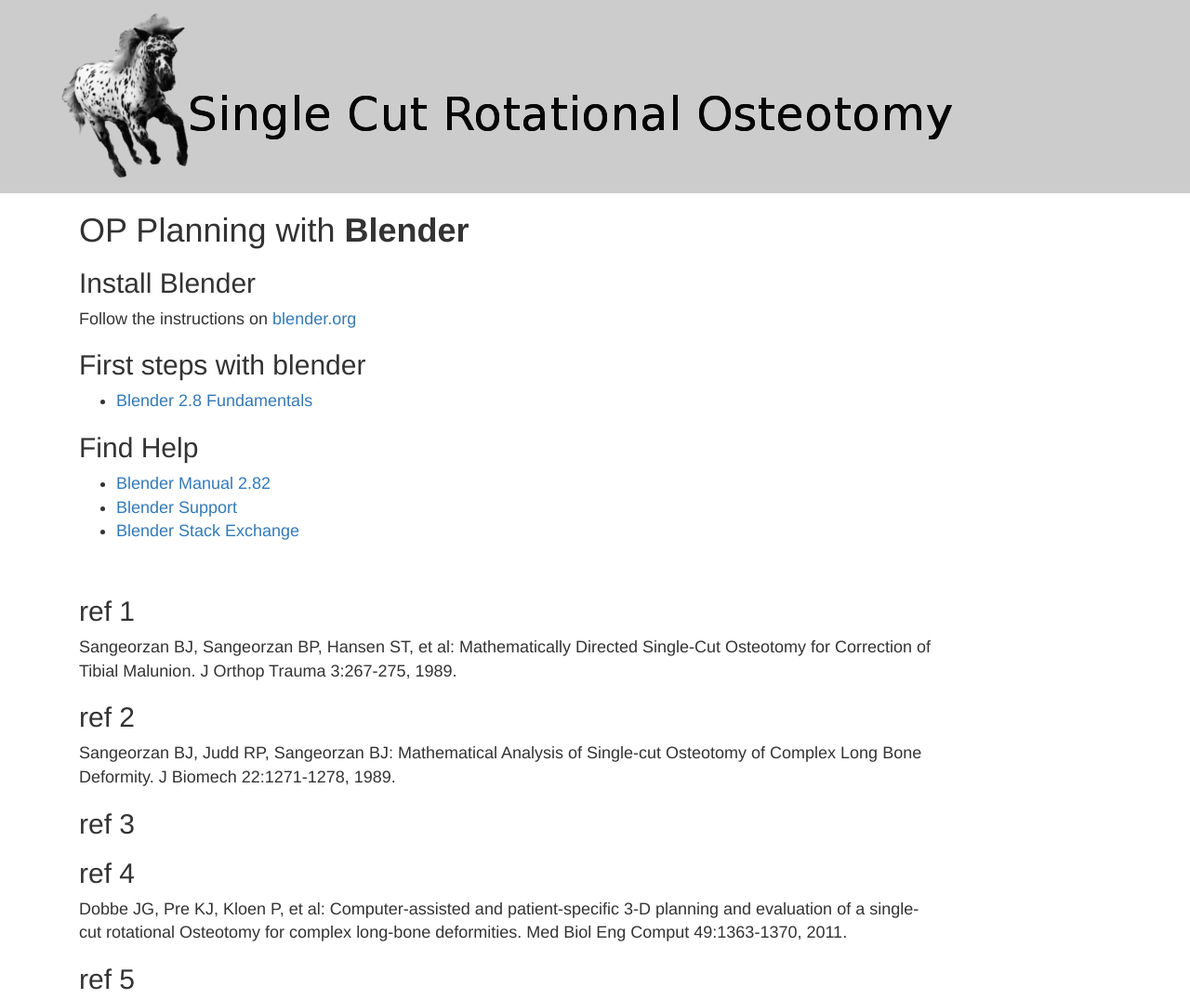
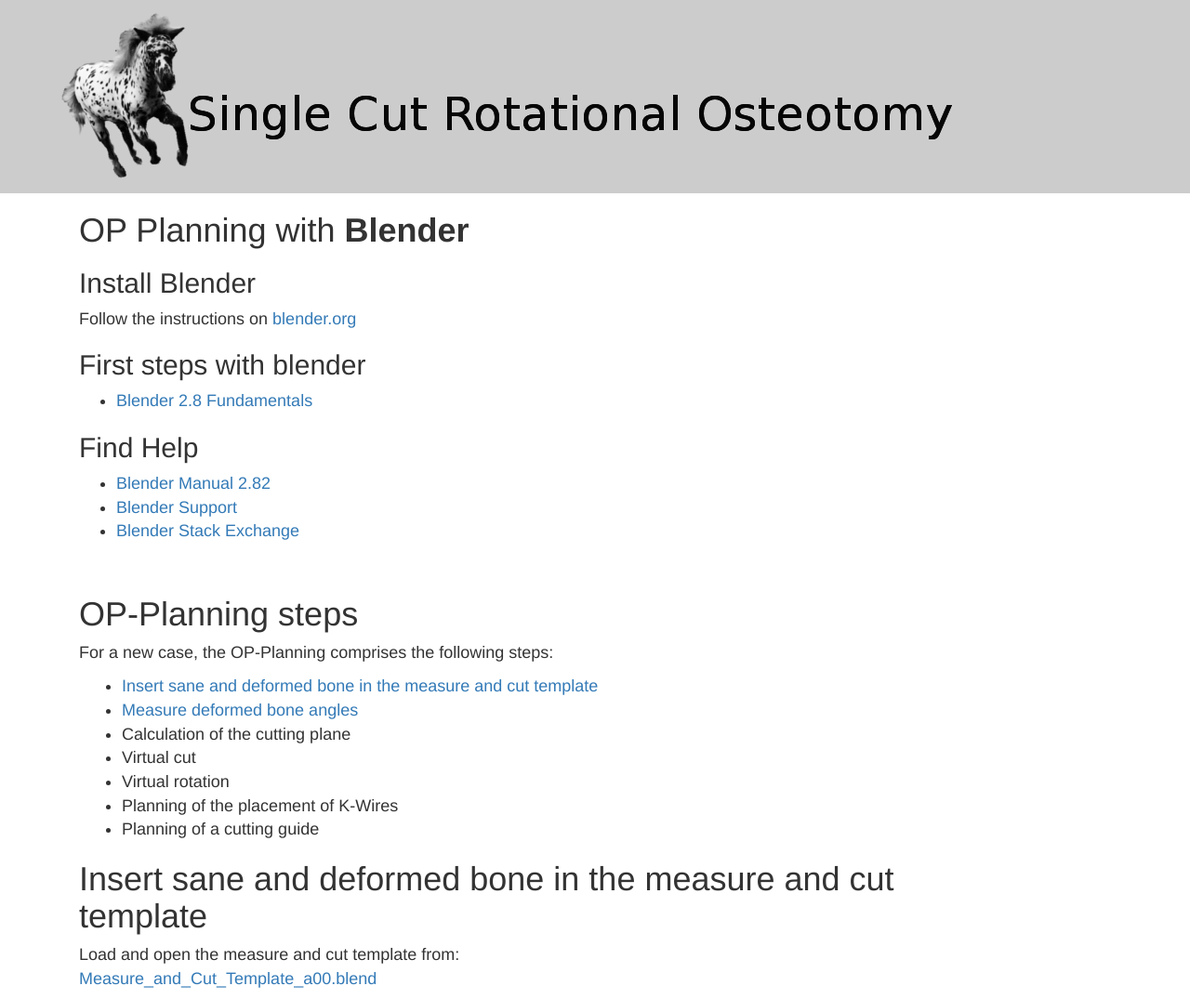
Before and after one commit to butayama/osteotomy_docker, a Flask app: template app/templates/measure.html in a window 1280 px wide. Shown: the top 1075 px of the page at 93% size. Run offline with Flask 2, Linux system fonts and the light colour scheme; the template is opened without the code that fills it, so the values that code supplies are empty; some libraries are stand-ins or nearby versions.

Commit message:
convert measure.md into measure.html edit measure.html

```diff
--- a/app/templates/measure.html
+++ b/app/templates/measure.html
@@ -6,15 +6,6 @@
     <div class="hero">
 <h1>OP Planning with <strong>Blender</strong></h1>
 
-{#<ul>
-<li><a href="#OP-Planning steps">OP-Planning steps</a></li>
-<li><a href="#Sign definitions">Sign definitions</a></li>
-<li><a href="#Measure the input angles">Measure the input angles</a></li>
-<li><a href="#References">References</a></li>
-</ul>#}
-
-{#<h1>Getting Started</h1>
-<p>Virtual cut according to a Tibia malunion example from <a href="#ref-1">Sangeorzan (Trauma) 1989</a> and <a href="#ref-2">Sangeorzan (Biomech) 1989</a>  </p>#}
 <h2>Install Blender</h2>
 <p>Follow the instructions on <a href="https://www.blender.org/download/">blender.org</a>  </p>
 <h2>First steps with blender</h2>
@@ -28,58 +19,107 @@
 <li><a href="https://blender.stackexchange.com/">Blender Stack Exchange</a>  </li>
 </ul>
 <br>
-{#<br>
-<a id="OP-Planning steps">OP-Planning steps</a>
-<p>For a new case, the OP-Planning comprises the following steps:<br>
-<em> <a href="#Insert-sane-and-deformed-bone-in-the-measure-and-cut-template">Insert sane and deformed bone in the measure and cut template</a><br>
-</em> <a href="#Measure-deformed-bone-angles">Measure deformed bone angles</a><br>
-<em> <a href="#Calculation-of-the-cutting-plane">Calculation of the cutting plane</a><br>
-</em> <a href="#Cut">Virtual cut</a><br>
-<em> <a href="#Rotation">Virtual rotation</a><br>
-</em> <a href="#Kirschner-Wire-planning">Planning of the placement of K-Wires</a><br>
-* <a href="#Planning-of-a-cutting-guide">Planning of a cutting guide</a>  </p>
-<br>
-<br>
 
-<a id="Sign definitions">Sign definitions</a>
+        <h1>OP-Planning steps</h1>
+<p>For a new case, the OP-Planning comprises the following steps:<br />
+<div class=outside">
+    <div class="inside">
+    <ul class="list-group" >
+        <li> <a href="#Insert sane and deformed bone in the measure and cut template"> Insert sane and deformed bone in the measure and cut template </a></li>
+        <li> <a href="#Measure deformed bone angles"> Measure deformed bone angles</a></li>
+        <li> Calculation of the cutting plane</li>
+        <li> Virtual cut</li>
+        <li> Virtual rotation</li>
+        <li> Planning of the placement of K-Wires</li>
+        <li> Planning of a cutting guide</li>
+    </ul>
+    </div>
+</div>
 
-<p>the signs of the angles could be determined with the following table:<br>
-<img alt="angle_signs.png" src="{{url_for('static', filename='images/sign_definitions/angle_signs.png')}}" width="500" height="100">  </p>
-<p>In the following sign definition examples, the green bone represents the sane tibia (right side of the body). The white left side of the body tibia is bent according to the example of sangeorzan:<br>
- * Coronal plane: Varus (positive sign for C = 13 degrees)<br>
- * Sagittal plane: Extension (negative sign for S = -19 degrees)<br>
- * Transverse plane: Internal rotation (positive sign for T = 10 degrees)     </p>
-<h3>Coronal Front sign definitions</h3>
-<p><img alt="coronal_front0001.png" src="{{url_for('static', filename='images/sign_definitions/coronal_front0001.png')}}" width="1000" height="500">  </p>
-<h3>Sagittal Front sign definitions</h3>
-<p><img alt="sagittal_front0001.png" src="{{url_for('static', filename='images/sign_definitions/sagittal_front0001.png')}}" width="1000" height="500">  </p>
-<h3>Transverse sign definitions</h3>
-<p><img alt="transverse_top_and_bottom_0001.png" src="{{url_for('static', filename='images/sign_definitions/transverse_top_and_bottom_0001.png')}}" width="1000" height="1000">  </p>
-<p>The application of the calculation results must follow these guidelines:  </p>
-<h3>Sign rule for angle Phi</h3>
+
+<h1><a name="Insert sane and deformed bone in the measure and cut template"></a>Insert sane and deformed bone in the measure and cut template</h1>
+<p>Load and open the measure and cut template from:<br />
+<a href="../static/images/measure_and_cut/Measure_and_Cut_Template_a00.blend">Measure_and_Cut_Template_a00.blend</a>  </p>
+<p><img alt="measure_and_cut_a00.png" src="../static/images/measure_and_cut/measure_and_cut_a00.png" width="100%"></p>
+<p>In the outliner:  </p>
 <ul>
-<li>Start from the coronal plane (0°). From there the positive rotation is defined in <strong>lateral</strong> direction <a href="#ref-3">Sean E. Nork, webinar 23:20</a>.</li>
+<li>Select the <code>bone repository</code> Collection  </li>
 </ul>
-<p>As a consequence of this rule, the sign of Phi and Beta of the calculation result is correct for the left side of the body bones and changes for the right side of the body bones.</p>
-<blockquote>
-<p>Left side of the body bone:  </p>
-<blockquote>
-<p>For the rotation of the cutting plane, the sign rule for angle Phi (Rotation Z) and Beta (Local Rotation Z around Vector k) results in a positive rotation around the Z-axis in the plane of no deformity coordinate system (C1) which is chosen according to <a href="#ref-2">Sangeorzan (Biomech) 1989</a> Fig. 3. </p>
-</blockquote>
-<p>Right side of the body bone: </p>
-<blockquote>
-<p>For the rotation of the cutting plane, the sign rule for angle Phi and Beta results in a negative rotation around the Z-axis in the plane of no deformity coordinate system (C1) which is chosen according to <a href="#ref-2">Sangeorzan (Biomech) 1989</a> Fig. 3.<br>
-Therefore the calculation result values for angle Phi and Beta must be entered with inverse sign into the blender templates for right side of the body bones.
-See <a href="#Sangeorzan-Example-for-the-right-side-of-the-body">Sangeorzan Example for the right side of the body</a></p>
-</blockquote>
-</blockquote>
-<p>The Theta rotation axis is the Y-axis of the C1 coordinate system which has been rotated laterally around Phi. The sign of the Theta calculation result correlates with the positive rotation direction of Y in the laterally rotated C1. Therefore the sign is independent from the side of the body and the Theta sign can be entered unaltered in the blender Osteotomy templates (Rotation Y).</p>
-<p>Rotating the distal segment by Beta around vector k compensates bone deflection and torsion. <a href="#ref-4">Dobbe, Med Biol Eng Comput (2011), Fig 2</a>.   </p>
-<br>
-<br>
-
-<a id="Measure the input angles">Measure the input angles</a>
-
+<p>In the main menue select  </p>
+<ul>
+<li><code>File -&gt; Append...</code> Choose a library.blend file with the bones  </li>
+<li>Choose the collection where the bones are stored  </li>
+<li>append the collection  </li>
+</ul>
+<p>You will find the new bone collection in the bone repository collection.</p>
+<h1><a name="Measure deformed bone angles"></a> Measure deformed bone angles</a></h1>
+<p>Load and open the measure angles example file:  </p>
+<p><a href="../static/images/measure_angles/Sangeorzan_a1.blend">Sangeorzan_a1.blend</a>  </p>
+<p>In the Outliner  </p>
+<p>Only the <code>Light</code> and <code>bone</code> repository collections are activated</p>
+<p><img alt="measure_angles_proximal_match_Sangeorzan_a01.png" src="../static/images/measure_angles/measure_angles_proximal_match_Sangeorzan_a01.png" width="100%"></p>
+<h2>Match the distal end of the deformed bone with the distal end of the sane bone</h2>
+<p>The proximal parts of the bones match in the example. The coronal plane already matches the Blender Right Orthographic view. The plane of deformity empty has to be moved upwards 19.9862 units along the Z-Axis into the center of deformity:<br />
+During OP Planning you can match the proximal parts with the same commands as described in <a href="#Match the distal ends of the bones">Match the distal ends of the bones</a>  </p>
+<h3>Apply bone transformations</h3>
+<p>Be sure to apply the transformation for the sane and deformed bones repectively with <code>Strg+A -&gt; Apply all transforms</code> after choosing each bone with 'RMB'. The Rotation, Location values are set to 0 and the Scale Values are set to 0. With 'Alt+G' (Translation), 'Alt+R' (Rotation) you can always restore the stored '0' position. This reset will be necessary for the angle measurement.</p>
+<h3>Transformation orientation and Pivot Point setting</h3>
+<ul>
+<li>Use the Transformation orientation and Pivot Point settings to easily match the bones. For rotation transforms it might be good to place the cursor in the origin of the center of deformity and use <code>Global</code> Transformation orientation and <code>3D Cursor</code> as Pivot Point.  </li>
+</ul>
+<p><img alt="Transformation_orientation_and_Pivot_Point_setting.png" src="../static/images/measure_angles/Transformation_orientation_and_Pivot_Point_setting.png" width="100%"></p>
+<h2> <a name="Match the distal ends of the bones"></a>Match the distal ends of the bones</h2>
+<ul>
+<li>Select the deformed bone  </li>
+<li>Use the Shortcuts <code>G+X</code>, <code>Y</code>, <code>Z</code> to translate and <code>R+X</code>, <code>Y</code>, <code>Z</code> to rotate the bone.  </li>
+<li>Change between the views with the Numeric Keys of the Numpad: (If you don't have a numpad you can emulate one in <code>Edit -&gt; Preferences -&gt; Input -&gt; Emulate Numpad</code>)  </li>
+</ul>
+<p><code>1</code>: Sagittal front<br />
+<code>Strg+1</code> Sagittal back<br />
+<code>3</code>: Coronal front<br />
+<code>Strg+3</code> Coronal back<br />
+<code>7</code>: Transverse Top<br />
+<code>Strg+7</code>: Transverse Bottom  </p>
+<p>You can also enter the Values in the Item Menue. Enter the Transform Location: X, Y, Z and Rotation X, Y, Z of the screencopy:</p>
+<p><img alt="measure_angles_distal_match_Sangeorzan_transform_values_a02.png" src="../static/images/measure_angles/measure_angles_distal_match_Sangeorzan_transform_values_a02.png" width="100%"></p>
+<p><img alt="measure_angles_distal_match_Sangeorzan_a02.png" src="../static/images/measure_angles/measure_angles_distal_match_Sangeorzan_a02.png" width="100%"></p>
+<p>Or download the file:</p>
+<p><a href="../static/images/measure_angles/Sangeorzan_a2.blend">Sangeorzan_a2.blend</a>   </p>
+<h2>Parent the Orientation Point Empties</h2>
+<p>In the Outliner:  </p>
+<ul>
+<li>Activate the angle measurement Collection  </li>
+<li>Select the empty "Orientation point bottom deformed" </li>
+</ul>
+<p>With the Cursor in the 3D View: </p>
+<ul>
+<li><code>G+Z</code> Move the empty along the Z axis  until the origin touches the distal bone surface </li>
+<li>Be sure, that the local coordinates of <code>Orientation point bottom deformed</code> and <code>Orientation point bottom sane mirrored</code> match with the directions of the global coordinate system.</li>
+<li>Select <code>Orientation point bottom sane mirrored</code> with <code>RMB</code> and then <code>Orientation point bottom deformed</code> with <code>Shift+RMB</code>. With <code>Strg+C -&gt; copy location</code> and <code>Strg+C -&gt; copy rotation</code> you can set the location of <code>Orientation point bottom sane mirrored</code> to the position of <code>Orientation point bottom deformed</code>  </li>
+<li>Select <code>Orientation point bottom deformed</code> and with <code>Shift+RMB</code> add  <code>deformed left</code> to the selection  </li>
+</ul>
+<p>Parent the empty with the deformed bone  </p>
+<ul>
+<li><code>Strg+P</code> -&gt; Object (Keep Transform)  </li>
+</ul>
+<h2>Match the proximal part of the bones with Clear Location and Rotation</h2>
+<p>In the outliner:  </p>
+<ul>
+<li>With <code>LMB</code> select <code>deformed left</code>.  </li>
+<li><strong>Important</strong>: The empty "Orientation point bottom deformed" is now <strong>deselected</strong>.  </li>
+</ul>
+<p>With the Cursor in the 3D View:<br />
+* Type <code>Alt+G</code> and <code>Alt+R</code> to reset the Transformation to match the proximal part of the bones. </p>
+<p>The empty <code>Orientation point bottom deformed</code> moves with the distal part of the deformed bone and can be used for the exact angle measurement.  </p>
+<h3>Define the position of the <code>Plane of deformity</code></h3>
+<p>The horizontal position of the plane of deformity (Global Z Coordinate) could be determined visually at the pont of maximum bend of the deformed bone.  <br />
+In the outliner<br />
+* Select <code>Plane of deformity</code> mesh
+* Enter 19.9862 in <code>Item -&gt; Location -&gt; Z</code></p>
+<p><img alt="measure_angles_distal_orientation_point_moved_a03.png" src="../static/images/measure_angles/measure_angles_distal_orientation_point_moved_a03.png" width="100%"></p>
+<p>this situation can be downloaded from:</p>
+<p><a href="../static/images/measure_angles/Sangeorzan_a3.blend">Sangeorzan_a3.blend</a>  </p>
+<h2>Measure the input angles</h2>
 <p>The Blender <a href="https://docs.blender.org/manual/en/2.83/addons/3d_view/measureit.html">MeasureIt Add-on</a> must be activated for the next steps. </p>
 <h3>Measure the Coronal Angle C</h3>
 <ul>
@@ -91,11 +131,11 @@ See <a href="#Sangeorzan-Example-for-the-right-side-of-the-body">Sangeorzan Exam
 <li><code>G+Mouse</code> Move the vertice so that the connection line between the vertice and the upper edge of the triangle crosses the origin of the <code>Orientation point bottom deformed</code> empty.  By scrolling the Middle Mouse Wheel you can enlarge the empty to get an exact match.  </li>
 <li>with <code>Shift+RMB</code> additionally select the upper triangle vertice and the left triangle vertice.</li>
 <li>In the view menu open MeasureIt Tools Panel and choose the <code>Angle</code> button.  </li>
-<li>In the <code>MeasureIt Tools</code> Panel choose the <code>Show</code> button.<br>
+<li>In the <code>MeasureIt Tools</code> Panel choose the <code>Show</code> button.<br />
 The angle of the triangle is shown in the 3D-View. It should be about 13° and is used as input value for the calculation of the Osteotomy angles. You might want to edit the color, size and position of the measurement in <code>Item -&gt; MeasureIt Tools -&gt; Items -&gt; Advanced Options</code>. To see this option, the triangle mesh has to be selected. </li>
 <li>Choose the text <code>Coronal angle in degrees varus or valgus</code> with the <code>RMB</code> in the 3D-view. Change into <code>Edit Mode</code> with <code>Tab</code>. Edit the text and leave <code>Edit Mode</code> with <code>Tab</code>.</li>
 </ul>
-<p><img alt="Measure_angles_coronal.png" src="{{url_for('static', filename='images/measure_angles/Measure_angles_coronal.png')}}" width="1000" height="550">    </p>
+<p><img alt="Measure_angles_coronal.png" src="../static/images/measure_angles/Measure_angles_coronal.png" width="100%"></p>
 <h3>Measure the Sagittal Angle S</h3>
 <ul>
 <li><code>Numpad+Strg+1</code> </li>
@@ -111,15 +151,15 @@ The angle of the triangle is shown in the 3D-View. It should be about 13° and i
 <li>In the view menu open MeasureIt Tools Panel and choose the <code>Angle</code> button.  </li>
 <li>In the <code>MeasureIt Tools</code> Panel choose the <code>Show</code> button. )  </li>
 </ul>
-<p>The angle of the triangle is shown in the 3D-View. It should be about 19° and is used as input value for the calculation of the Osteotomy angles.<br>
+<p>The angle of the triangle is shown in the 3D-View. It should be about 19° and is used as input value for the calculation of the Osteotomy angles.<br />
 * Choose the text <code>Sagittal angle in degrees - flexion or extension</code> with the <code>RMB</code> in the 3D-view. Change into <code>Edit Mode</code> with <code>Tab</code>. Edit the text and leave <code>Edit Mode</code> with <code>Tab</code>.  </p>
-<p><img alt="Measure_angles_sagittal.png" src="{{url_for('static', filename='images/measure_angles/Measure_angles_sagittal.png')}}"width="1000" height="550">   </p>
+<p><img alt="Measure_angles_sagittal.png" src="../static/images/measure_angles/Measure_angles_sagittal.png" width="100%"></p>
 <h3>Measure the Torsion Angle T</h3>
 <ul>
 <li><code>Numpad+Strg+7</code> </li>
 <li>Hide the Mesh <code>Sagittal angle in degrees</code> with <code>h</code>.   </li>
 <li>Select the Mesh <code>torsion angle in degrees</code>  </li>
-<li>In <code>Properties -&gt; Object Constraints Properties</code> delete the <code>Copy Location</code> Constraint by clicking the &lsquo;X&rsquo; with <code>LMB</code></li>
+<li>In <code>Properties -&gt; Object Constraints Properties</code> delete the <code>Copy Location</code> Constraint by clicking the 'X' with <code>LMB</code></li>
 <li><code>Strg+M+x + Return</code> mirror the triangle along the X-axis.</li>
 <li><code>G+y</code> move the triangle along the Y-axis until the origin of the triangle is placed in the extension of the z-axis of the <code>Orientation point bottom deformed</code>.   </li>
 <li>Change in Edit Mode with <code>Tab</code>  </li>
@@ -133,27 +173,24 @@ The angle of the triangle is shown in the 3D-View. It should be about 13° and i
 <li>In the view menu open <code>MeasureIt Tools</code> Panel and choose the <code>Angle</code> button.  </li>
 <li>In the <code>MeasureIt Tools</code> Panel choose the <code>Show</code> button. )  </li>
 </ul>
-<p>The angle of the triangle is shown in the 3D-View. It should be about 10° and is used as input value for the calculation of the Osteotomy angles.<br>
+<p>The angle of the triangle is shown in the 3D-View. It should be about 10° and is used as input value for the calculation of the Osteotomy angles.<br />
 * Choose the text <code>torsion anlge in degrees external or internal rotation</code> with the <code>RMB</code> in the 3D-view. Change into <code>Edit Mode</code> with <code>Tab</code>. Edit the text and leave <code>Edit Mode</code> with <code>Tab</code>.  </p>
-<p><img alt="Measure_angles_transverse.png" src="{{url_for('static', filename='images/measure_angles/Measure_angles_transverse.png')}}" width="1000" height="550">     </p>
-<p><img alt="Measure_angles_overview.png" src="{{url_for('static', filename='images/measure_angles/Measure_angles_overview.png')}}" width="1000" height="550">    </p>
-<p>All necessary input angles for the calculation are now now determined. The following steps are described in  <a href="#Calculation-of-the-cutting-plane">Calculation of the cutting plane</a> and <a href="#Cut-and-Rotation">Cut and Rotation</a></p>
-<br>
-<br>
+<p><img alt="Measure_angles_transverse.png" src="../static/images/measure_angles/Measure_angles_transverse.png" width="100%"></p>
+<p><img alt="Measure_angles_overview.png" src="../static/images/measure_angles/Measure_angles_overview.png" width="100%"></p>
+<p>All necessary input angles for the calculation are now now determined. </p>
 
-<a id="References">References</a>#}
-
+{# <h1>References</h1>
 <h2>ref 1</h2>
-<p>Sangeorzan BJ, Sangeorzan BP, Hansen ST, et al: Mathematically Directed Single-Cut Osteotomy for Correction of Tibial Malunion. J Orthop Trauma 3:267-275, 1989.</p>
+<p><a name="ref 1"></a>Sangeorzan BJ, Sangeorzan BP, Hansen ST, et al: Mathematically Directed Single-Cut Osteotomy for Correction of Tibial Malunion. J Orthop Trauma 3:267-275, 1989.</p>
 <h2>ref 2</h2>
-<p>Sangeorzan BJ, Judd RP, Sangeorzan BJ: Mathematical Analysis of Single-cut Osteotomy of Complex Long Bone Deformity. J Biomech 22:1271-1278, 1989. </p>
+<p><a name="ref 2"></a>Sangeorzan BJ, Judd RP, Sangeorzan BJ: Mathematical Analysis of Single-cut Osteotomy of Complex Long Bone Deformity. J Biomech 22:1271-1278, 1989. </p>
 <h2>ref 3</h2>
-<p></p>
+<p><a name="ref 3"></a>not yet used</p>
 <h2>ref 4</h2>
-<p>Dobbe JG, Pre KJ, Kloen P, et al: Computer-assisted and patient-specific 3-D planning and evaluation of a single-cut rotational Osteotomy for complex long-bone deformities. Med Biol Eng Comput 49:1363-1370, 2011.</p>
+<p><a name="ref 4"></a>Dobbe JG, Pre KJ, Kloen P, et al: Computer-assisted and patient-specific 3-D planning and evaluation of a single-cut rotational Osteotomy for complex long-bone deformities. Med Biol Eng Comput 49:1363-1370, 2011.</p>
 <h2>ref 5</h2>
-<p>J. G. G. Dobbe, K. J. du Pre´, L. Blankevoort, G. J. Streekstra, P. Kloen: Computer-assisted oblique single-cut rotation osteotomy to reduce a multidirectional tibia deformity: case report Strat Traum Limb Recon (2017) 12:115-120</p>
-
+<p><a name="ref 5"></a>J. G. G. Dobbe, K. J. du PreÂ´, L. Blankevoort, G. J. Streekstra, P. Kloen: Computer-assisted oblique single-cut rotation osteotomy to reduce a multidirectional tibia deformity: case report Strat Traum Limb Recon (2017) 12:115-120</p>
+ #}
     </div>
 
 {% endblock %}
```
Also changed, not shown: app/templates/measure.md (added, +193 -0 lines).
